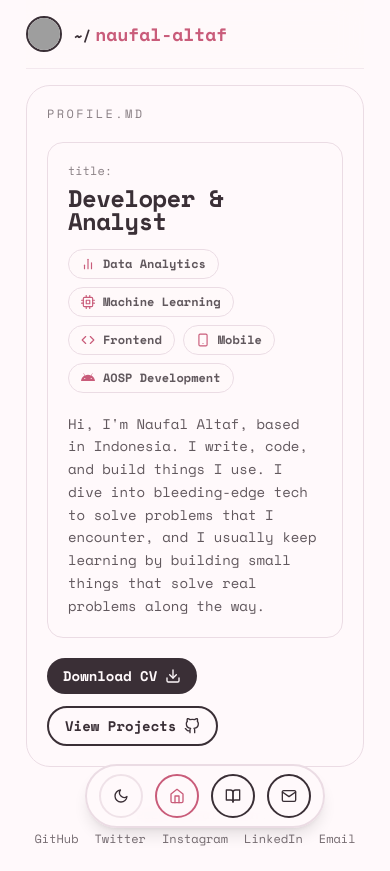
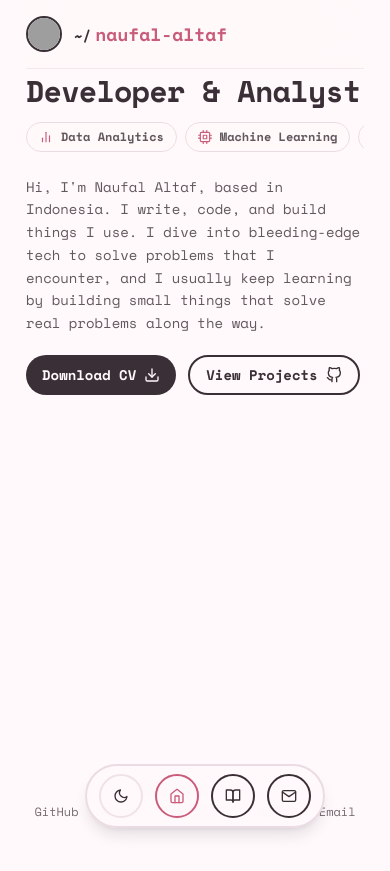
Before and after one commit to nawocci/site, a Next.js app: page / in a window 390 px wide. After the commit the page ends 844 px from the top, so only its background shows below. Built offline with nearby package versions, Linux system fonts and the light colour scheme; grey boxes are pictures that could not be loaded.

Commit message:
refactor: mobile home layout — stacked sections no card chrome scrollable pills

```diff
--- a/src/app/globals.css
+++ b/src/app/globals.css
@@ -117,6 +117,15 @@ button:hover .theme-icon-rotate {
 
 ::-webkit-scrollbar-thumb:hover {
   background: color-mix(in oklab, var(--border) 80%, var(--primary));
+}
+
+.scrollbar-none {
+  -ms-overflow-style: none;
+  scrollbar-width: none;
+}
+
+.scrollbar-none::-webkit-scrollbar {
+  display: none;
 }
 
 .post-prose-body {
--- a/src/app/page.tsx
+++ b/src/app/page.tsx
@@ -13,27 +13,37 @@ const heroPills = [
 export default function Home() {
   return (
     <div className="flex w-full flex-1 flex-col overflow-hidden">
-      <div className="flex w-full flex-1 items-center py-4 sm:py-8">
-        <section className="relative w-full overflow-hidden rounded-3xl border border-border bg-background p-5 font-mono sm:p-7 motion-scale-in">
+      <div className="flex w-full flex-1 items-start pt-2 sm:items-center sm:py-8">
+        {/* Desktop: card with border chrome. Mobile: transparent, no borders */}
+        <section className="relative w-full overflow-hidden font-mono sm:rounded-3xl sm:border sm:border-border sm:bg-background sm:p-7 motion-scale-in">
           <div className="space-y-5 sm:space-y-6">
-            <p className="motion-fade-up text-xs uppercase text-foreground/60" style={{ letterSpacing: "0.2em" }}>
+            {/* "profile.md" label — desktop only */}
+            <p
+              className="hidden sm:block motion-fade-up text-xs uppercase text-foreground/60"
+              style={{ letterSpacing: "0.2em" }}
+            >
               profile.md
             </p>
 
-            <div className="rounded-2xl border border-border bg-background p-5 sm:p-7 motion-fade-up motion-delay-1">
-              <p className="text-xs text-foreground/60">title:</p>
+            {/* Desktop: inner card. Mobile: no chrome, stacked sections */}
+            <div className="sm:rounded-2xl sm:border sm:border-border sm:bg-background sm:p-7 motion-fade-up motion-delay-1">
+              {/* "title:" label — desktop only */}
+              <p className="hidden sm:block text-xs text-foreground/60">title:</p>
+
+              {/* Section 1: Title */}
               <h1
-                className="mt-2 text-2xl font-bold tracking-tight sm:text-5xl md:text-6xl motion-fade-up motion-delay-2"
+                className="text-3xl font-bold tracking-tight sm:mt-2 sm:text-5xl md:text-6xl motion-fade-up motion-delay-2"
                 style={{ lineHeight: 0.95 }}
               >
                 Developer &amp; Analyst
               </h1>
 
-              <div className="mt-4 flex flex-wrap gap-2 sm:mt-5 motion-fade-up motion-delay-2">
+              {/* Section 2: Skills — horizontal scroll on mobile, wrap on desktop */}
+              <div className="-mx-1 mt-4 flex gap-2 overflow-x-auto px-1 pb-1 scrollbar-none sm:mx-0 sm:mt-5 sm:flex-wrap sm:overflow-visible sm:px-0 sm:pb-0 motion-fade-up motion-delay-2">
                 {heroPills.map((pill) => (
                   <span
                     key={pill.label}
-                    className="inline-flex items-center gap-2 rounded-full border border-border bg-background/80 px-3 py-1.5 text-xs font-semibold text-foreground/80 transition-transform duration-200 hover:-translate-y-0.5 hover:border-primary/60"
+                    className="inline-flex shrink-0 items-center gap-2 rounded-full border border-border bg-background/80 px-3 py-1.5 text-xs font-semibold text-foreground/80 transition-transform duration-200 hover:-translate-y-0.5 hover:border-primary/60"
                   >
                     <pill.icon className="h-3.5 w-3.5 text-primary" />
                     {pill.label}
@@ -41,11 +51,13 @@ export default function Home() {
                 ))}
               </div>
 
-              <p className="mt-5 max-w-3xl text-sm leading-relaxed text-foreground/80 sm:mt-5 sm:text-lg motion-fade-up motion-delay-3">
+              {/* Section 3: Bio */}
+              <p className="mt-5 max-w-3xl text-sm leading-relaxed text-foreground/80 sm:text-lg motion-fade-up motion-delay-3">
                 Hi, I&apos;m Naufal Altaf, based in Indonesia. I write, code, and build things I use. I dive into bleeding-edge tech to solve problems that I encounter, and I usually keep learning by building small things that solve real problems along the way.
               </p>
             </div>
 
+            {/* Section 4: CTA buttons */}
             <div className="flex flex-wrap gap-3 motion-fade-up motion-delay-3">
               <a
                 href="/cv-naufal-altaf-2026-04-19.pdf"
```
